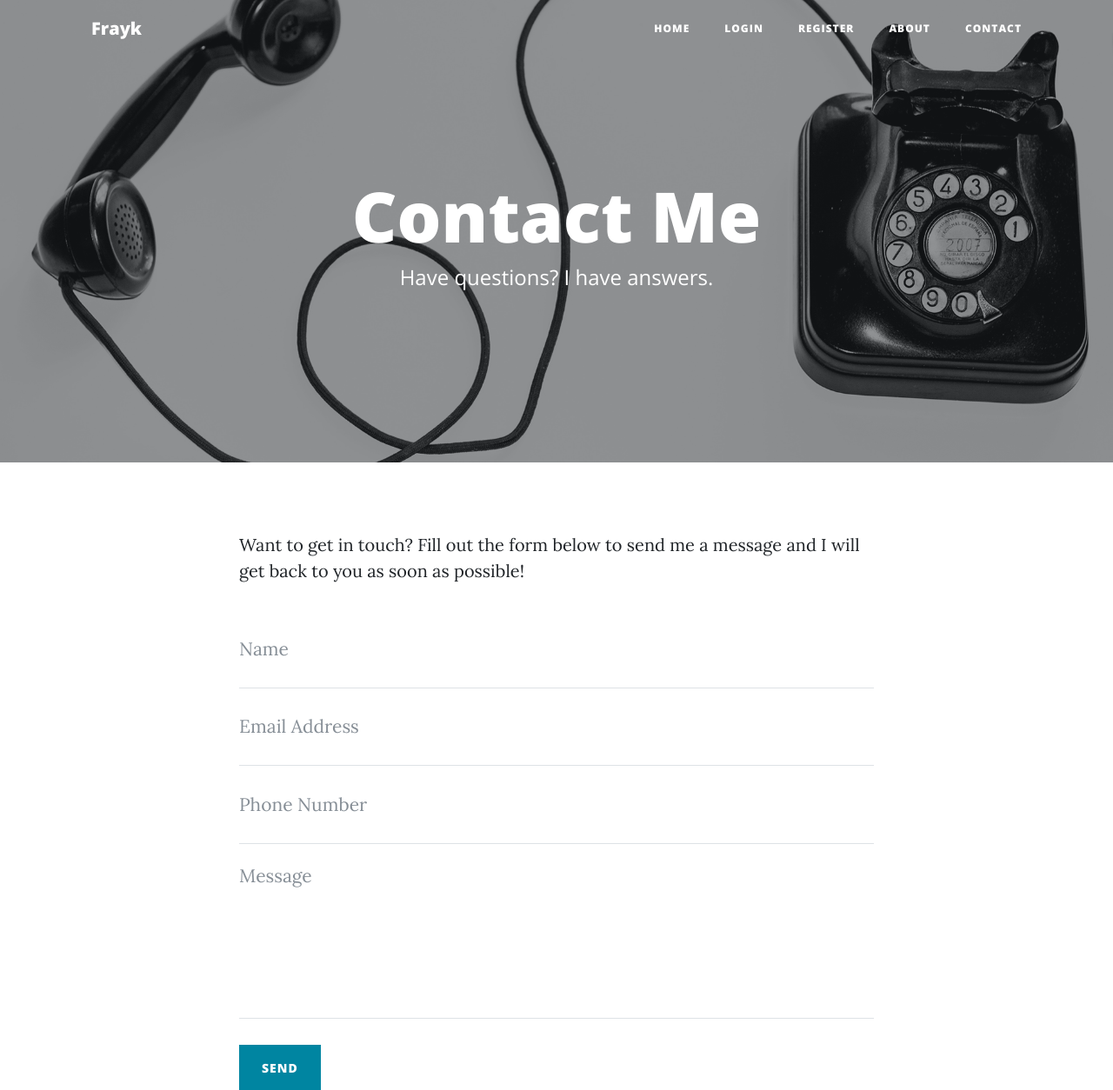
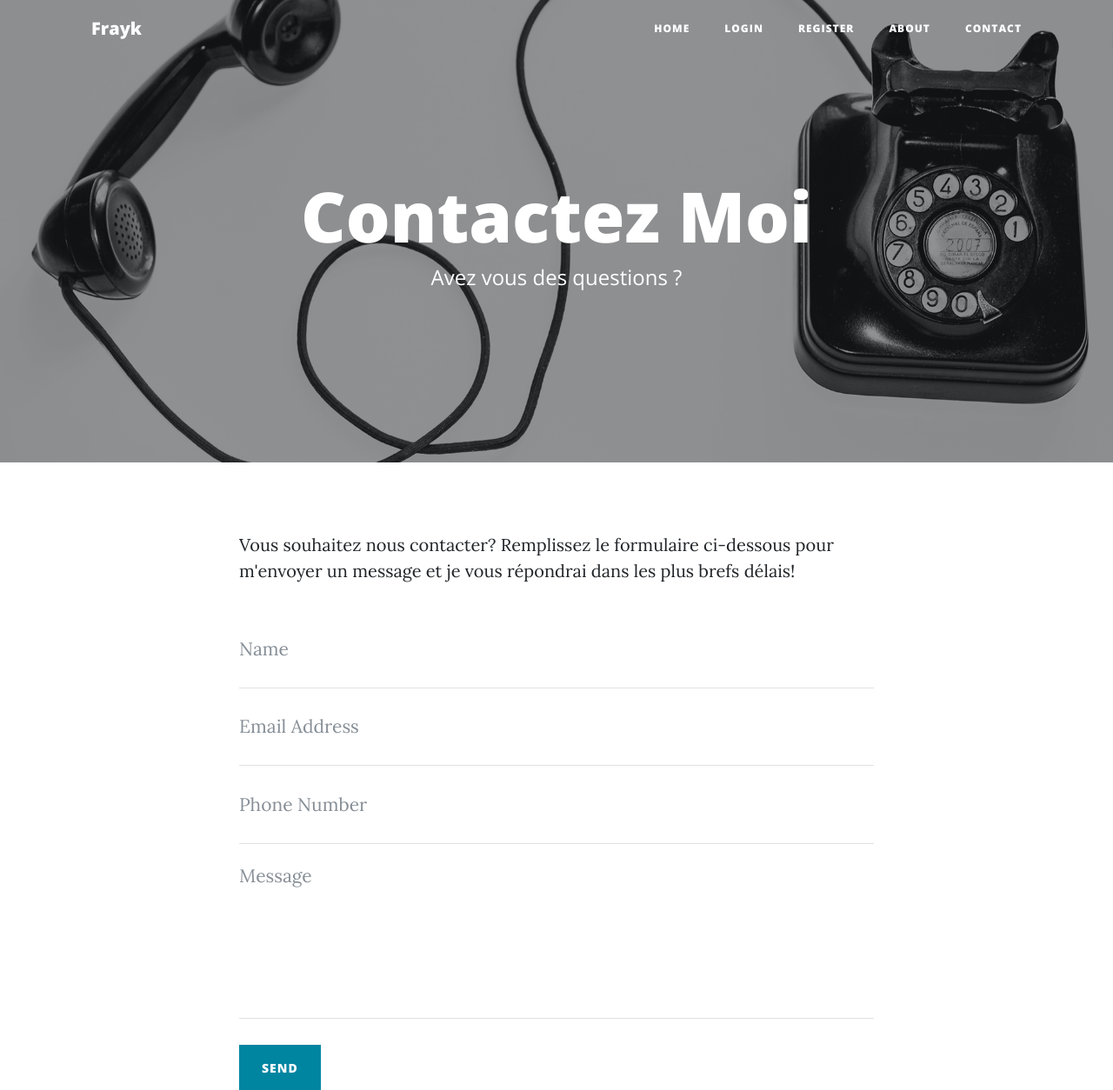
Before and after one commit to FraykJin/frayk-blog, a Flask app: page /contact in a window 1280 px wide. Shown: the top 1254 px of the page at 87% size. Run offline with Flask 2, Linux system fonts and the light colour scheme; some libraries are stand-ins or nearby versions.

Commit message:
changing contact.html

```diff
--- a/templates/contact.html
+++ b/templates/contact.html
@@ -7,8 +7,8 @@
       <div class="row">
         <div class="col-lg-8 col-md-10 mx-auto">
           <div class="page-heading">
-            <h1>Contact Me</h1>
-            <span class="subheading">Have questions? I have answers.</span>
+            <h1>Contactez Moi</h1>
+            <span class="subheading">Avez vous des questions ?</span>
           </div>
         </div>
       </div>
@@ -19,28 +19,30 @@
   <div class="container">
     <div class="row">
       <div class="col-lg-8 col-md-10 mx-auto">
-        <p>Want to get in touch? Fill out the form below to send me a message and I will get back to you as soon as possible!</p>
+        <p>Vous souhaitez nous contacter? Remplissez le formulaire ci-dessous pour m'envoyer un message et je vous répondrai dans les plus brefs délais!
+
+</p>
         <!-- Contact Form - Enter your email address on line 19 of the mail/contact_me.php file to make this form work. -->
         <!-- WARNING: Some web hosts do not allow emails to be sent through forms to common mail hosts like Gmail or Yahoo. It's recommended that you use a private domain email address! -->
         <!-- To use the contact form, your site must be on a live web host with PHP! The form will not work locally! -->
         <form name="sentMessage" id="contactForm" novalidate>
           <div class="control-group">
             <div class="form-group floating-label-form-group controls">
-              <label>Name</label>
+              <label>Nom Prenom</label>
               <input type="text" class="form-control" placeholder="Name" id="name" required data-validation-required-message="Please enter your name.">
               <p class="help-block text-danger"></p>
             </div>
           </div>
           <div class="control-group">
             <div class="form-group floating-label-form-group controls">
-              <label>Email Address</label>
+              <label>Email</label>
               <input type="email" class="form-control" placeholder="Email Address" id="email" required data-validation-required-message="Please enter your email address.">
               <p class="help-block text-danger"></p>
             </div>
           </div>
           <div class="control-group">
             <div class="form-group col-xs-12 floating-label-form-group controls">
-              <label>Phone Number</label>
+              <label>Numero de Telephone</label>
               <input type="tel" class="form-control" placeholder="Phone Number" id="phone" required data-validation-required-message="Please enter your phone number.">
               <p class="help-block text-danger"></p>
             </div>
```
